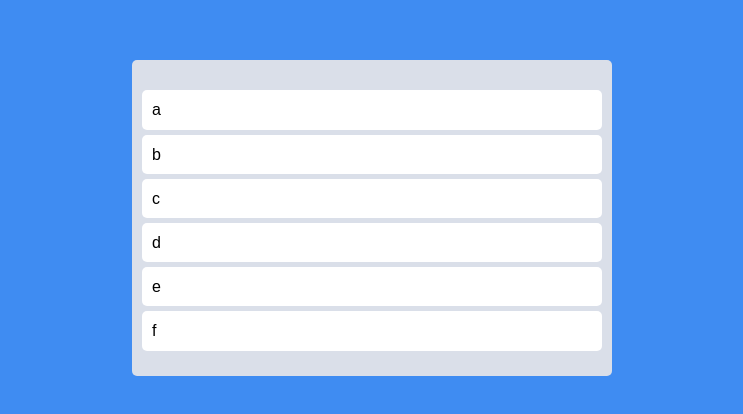
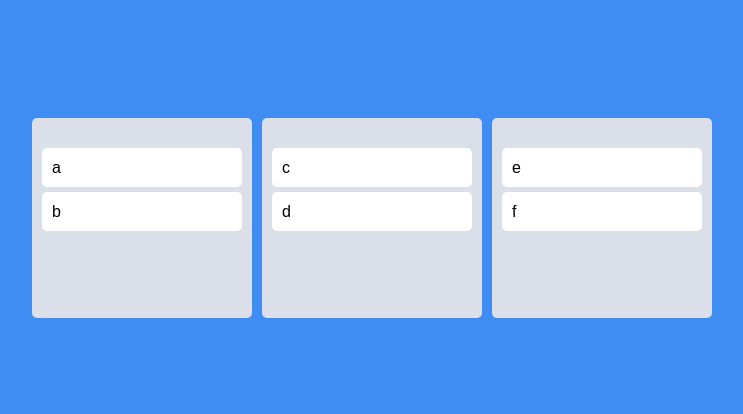
Before and after one commit to UHyun-K/kanban, a React (Create React App) app: page / in a window 1280 px wide. Shown: the part 182-596 px from the top of the page, without its empty margins (268-1011 px from the left). Built offline with nearby package versions, Linux system fonts and the light colour scheme.

Commit message:
multi boards

```diff
--- a/src/App.tsx
+++ b/src/App.tsx
@@ -8,10 +8,11 @@ import { useRecoilState } from "recoil";
 import styled from "styled-components";
 import { toDoState } from "./atoms";
 import DraggableCard from "./Components/DraggableCard";
+import Board from "./Components/Board";
 
 const Wrapper = styled.div`
     display: flex;
-    max-width: 480px;
+    max-width: 680px;
     width: 100%;
     margin: 0 auto;
     justify-content: center;
@@ -21,51 +22,34 @@ const Wrapper = styled.div`
 const Boards = styled.div`
     width: 100%;
     display: grid;
-    grid-template-columns: repeat(1, 1fr);
-`;
-const Board = styled.div`
-    padding: 20px 10px;
-    padding-top: 30px;
-    background-color: ${(props) => props.theme.boardColor};
-    border-radius: 5px;
-    min-height: 200px;
+    gap: 10px;
+    grid-template-columns: repeat(3, 1fr);
 `;
 
 function App() {
     const [toDos, setToDos] = useRecoilState(toDoState);
     const onDragEnd = ({ draggableId, destination, source }: DropResult) => {
         if (!destination) return;
-        setToDos((oldToDos) => {
+        /*   setToDos((oldToDos) => {
             const copyToDos = [...oldToDos];
             // 1) Delete item on source.index
             copyToDos.splice(source.index, 1);
             // 2) Put back the item on the destination.index
             copyToDos.splice(destination?.index, 0, draggableId);
-            return copyToDos;
-        });
+            return copyToDos; */
+        /*         }); */
     };
-
     return (
         <DragDropContext onDragEnd={onDragEnd}>
             <Wrapper>
                 <Boards>
-                    <Droppable droppableId="one">
-                        {(magic) => (
-                            <Board
-                                ref={magic.innerRef}
-                                {...magic.droppableProps}
-                            >
-                                {toDos.map((toDo, index) => (
-                                    <DraggableCard
-                                        key={toDo}
-                                        index={index}
-                                        toDo={toDo}
-                                    />
-                                ))}
-                                {magic.placeholder}
-                            </Board>
-                        )}
-                    </Droppable>
+                    {Object.keys(toDos).map((boardId) => (
+                        <Board
+                            boardId={boardId}
+                            key={boardId}
+                            toDos={toDos[boardId]}
+                        />
+                    ))}
                 </Boards>
             </Wrapper>
         </DragDropContext>
--- /dev/null
+++ b/src/Components/Board.tsx
@@ -0,0 +1,32 @@
+import { Droppable } from "react-beautiful-dnd";
+import styled from "styled-components";
+import DraggableCard from "./DraggableCard";
+
+const Wrapper = styled.div`
+    padding: 20px 10px;
+    padding-top: 30px;
+    background-color: ${(props) => props.theme.boardColor};
+    border-radius: 5px;
+    min-height: 200px;
+`;
+
+interface IBoardProps {
+    toDos: string[];
+    boardId: string;
+}
+function Board({ toDos, boardId }: IBoardProps) {
+    return (
+        <Droppable droppableId={boardId}>
+            {(magic) => (
+                <Wrapper ref={magic.innerRef} {...magic.droppableProps}>
+                    {toDos.map((toDo, index) => (
+                        <DraggableCard key={toDo} index={index} toDo={toDo} />
+                    ))}
+                    {magic.placeholder}
+                </Wrapper>
+            )}
+        </Droppable>
+    );
+}
+
+export default Board;
--- a/src/atoms.tsx
+++ b/src/atoms.tsx
@@ -1,6 +1,12 @@
 import { atom, selector } from "recoil";
-
-export const toDoState = atom({
+interface IToDoState {
+    [key: string]: string[];
+}
+export const toDoState = atom<IToDoState>({
     key: "toDo",
-    default: ["a", "b", "c", "d", "e", "f"],
+    default: {
+        to_do: ["a", "b"],
+        doing: ["c", "d"],
+        done: ["e", "f"],
+    },
 });
```
Also changed, not shown: src/Components/DraggableCard.tsx (+7 -7 lines).
